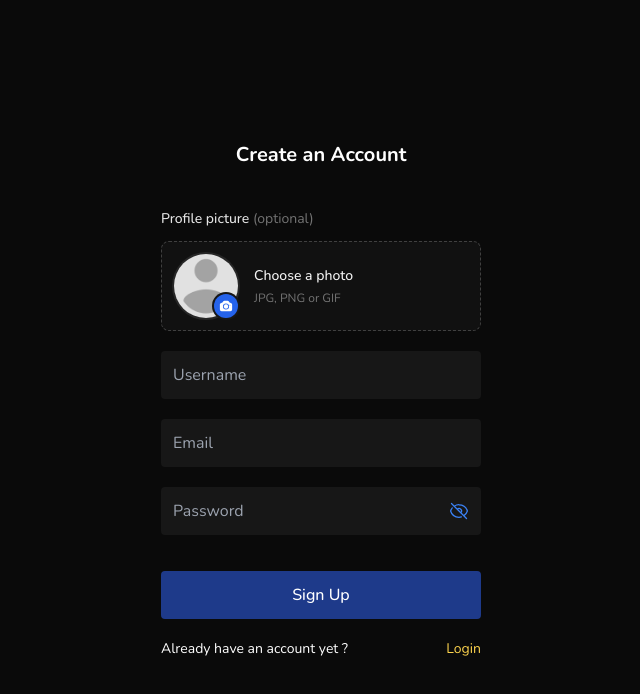
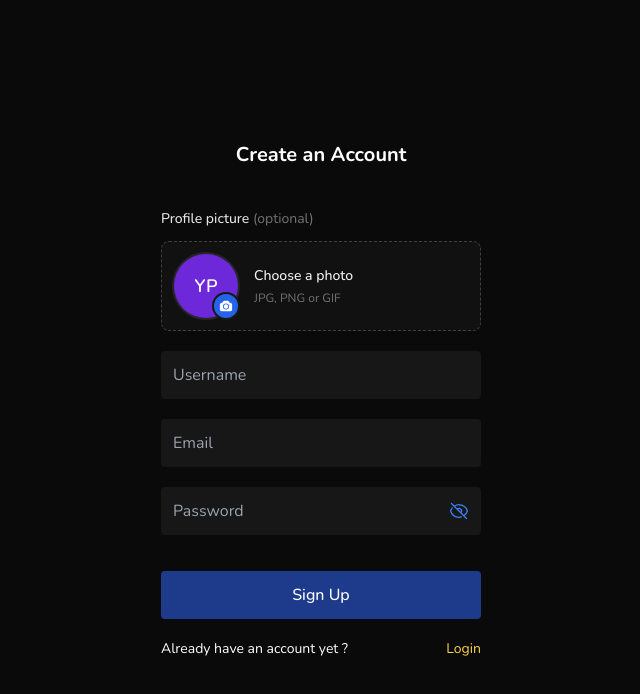
Before and after one commit to dot-enny/buzz, a React (Vite) app: page /auth/sign-up in a window 1280 px wide. Shown: the top 694 px of the page, without its empty margins (319-959 px from the left). Built offline with nearby package versions, Linux system fonts and the light colour scheme; no server answers.

Commit message:
fix(ui): fall back to initials for broken avatars

```diff
--- a/src/components/list/chatList/createGroup/CreateGroup.tsx
+++ b/src/components/list/chatList/createGroup/CreateGroup.tsx
@@ -8,6 +8,7 @@ import { db } from '../../../../lib/firebase'
 import { upload } from '../../../../lib/upload'
 import { toast } from 'react-toastify'
 import Tooltip from '../../../ui/Tooltip'
+import { Avatar } from '../../../ui/Avatar'
 
 interface CreateGroupProps {
   isOpen: boolean
@@ -266,11 +267,7 @@ export default function CreateGroup({ isOpen, setIsOpen }: CreateGroupProps) {
                         onClick={() => toggleUserSelection(user.id)}
                         className="flex items-center gap-3 p-3 hover:bg-neutral-800/50 rounded-lg cursor-pointer transition-colors mb-2"
                       >
-                        <img
-                          src={user.avatar || '/img/avatar-placeholder.png'}
-                          alt={user.username}
-                          className="w-10 h-10 rounded-full object-cover"
-                        />
+                        <Avatar src={user.avatar} name={user.username} size="sm" />
                         <div className="flex-1">
                           <h4 className="font-medium">{user.username}</h4>
                           <p className="text-sm text-neutral-500 line-clamp-1">{user.status}</p>
--- a/src/components/list/userInfo/EditInfo.tsx
+++ b/src/components/list/userInfo/EditInfo.tsx
@@ -8,6 +8,7 @@ import { FormEventHandler, useRef, useState } from 'react';
 import { useUserStore } from '../../../lib/userStore';
 import { Spinner } from '../../ui/Spinner';
 import { classNames } from '../../../utils/helpers';
+import { Avatar as UserAvatar } from '../../ui/Avatar';
 
 interface EditInfoProps {
     isOpen: boolean;
@@ -107,7 +108,7 @@ const DialogContent = ({ selectAvatar, avatar, handleSubmit, removeAvatar, isLoa
         <form className="flex flex-col gap-5" onSubmit={handleSubmit}>
             <div className="relative flex justify-center">
                 <label htmlFor="avatar" className="mx-auto relative cursor-pointer">
-                    <img src={avatar.url ? avatar.url : './img/avatar-placeholder.png' } alt="Profile Picture" className="size-20 rounded-full object-cover" />
+                    <UserAvatar src={avatar.url || null} name={currentUser.username} size="xl" className="!size-20" />
                     <div className="mix-blend-multiply hover:bg-gray-400 transition-all size-20 rounded-full grid place-items-center absolute top-0">
                         <CameraIcon className="size-5" />
                     </div>
--- a/src/components/list/userInfo/UserInfo.tsx
+++ b/src/components/list/userInfo/UserInfo.tsx
@@ -4,6 +4,7 @@ import Tooltip from "../../ui/Tooltip";
 import { useState } from "react";
 import EditInfo from "./EditInfo";
 import { ThemeToggle } from "../../ui/ThemeToggle";
+import { Avatar } from "../../ui/Avatar";
 
 export const UserInfo = () => {
 
@@ -13,7 +14,7 @@ export const UserInfo = () => {
   return (
     <div className="p-5 flex items-center justify-between">
       <div className="flex items-center gap-5">
-        <img src={currentUser.avatar || './img/avatar-placeholder.png'} alt="user" className="w-12 h-12 rounded-full object-cover" />
+        <Avatar src={currentUser.avatar} name={currentUser.username} size="md" />
         <span className="">
           <h2>{currentUser.username}</h2>
           <span className="text-xs text-gray-400 line-clamp-1">{currentUser.status}</span>
--- a/src/components/ui/Avatar.tsx
+++ b/src/components/ui/Avatar.tsx
@@ -1,5 +1,6 @@
 import { getAvatarColor, getInitials } from '../../utils/avatarHelpers';
 import { UserGroupIcon } from '@heroicons/react/24/solid';
+import { useEffect, useState } from 'react';
 
 interface AvatarProps {
   src?: string | null;
@@ -18,13 +19,19 @@ const sizeClasses = {
 
 export const Avatar = ({ src, name, size = 'md', className = '' }: AvatarProps) => {
   const sizeClass = sizeClasses[size];
+  const [imageFailed, setImageFailed] = useState(false);
 
-  if (src) {
+  useEffect(() => {
+    setImageFailed(false);
+  }, [src]);
+
+  if (src && !imageFailed) {
     return (
       <img
         src={src}
         alt={name}
         className={`${sizeClass} rounded-full object-cover ${className}`}
+        onError={() => setImageFailed(true)}
       />
     );
   }
@@ -44,13 +51,19 @@ export const Avatar = ({ src, name, size = 'md', className = '' }: AvatarProps)
 // For group chats without photos
 export const GroupAvatar = ({ src, name = 'Group', size = 'md', className = '' }: { src?: string | null; name?: string; size?: 'xs' | 'sm' | 'md' | 'lg' | 'xl'; className?: string }) => {
   const sizeClass = sizeClasses[size];
+  const [imageFailed, setImageFailed] = useState(false);
 
-  if (src) {
+  useEffect(() => {
+    setImageFailed(false);
+  }, [src]);
+
+  if (src && !imageFailed) {
     return (
       <img
         src={src}
         alt="Group"
         className={`${sizeClass} rounded-full object-cover ${className}`}
+        onError={() => setImageFailed(true)}
       />
     );
   }
--- a/src/pages/SignUp.tsx
+++ b/src/pages/SignUp.tsx
@@ -3,6 +3,7 @@ import { useSignup } from "../hooks/useSignup";
 import { Spinner } from "../components/ui/Spinner";
 import PasswordInput from "../components/ui/PasswordInput";
 import { CameraIcon } from "@heroicons/react/24/solid";
+import { Avatar } from "../components/ui/Avatar";
 
 export const SignUp = () => {
 
@@ -16,7 +17,7 @@ export const SignUp = () => {
 					<span className="text-sm font-medium text-neutral-200">Profile picture <span className="font-normal text-neutral-500">(optional)</span></span>
 					<label htmlFor="profile-picture" className="group flex items-center gap-4 cursor-pointer rounded-lg border border-dashed border-neutral-700 bg-neutral-900/60 p-3 transition-colors hover:border-blue-500 hover:bg-neutral-900">
 						<span className="relative shrink-0">
-							<img src={avatar.url || '/img/avatar-placeholder.png'} alt="" className="h-16 w-16 rounded-full object-cover ring-2 ring-neutral-800" />
+							<Avatar src={avatar.url} name="Your profile" size="lg" className="!size-16 ring-2 ring-neutral-800" />
 							<span className="absolute bottom-0 right-0 flex h-6 w-6 items-center justify-center rounded-full bg-blue-600 text-white ring-2 ring-neutral-900">
 								<CameraIcon className="h-3.5 w-3.5" aria-hidden="true" />
 							</span>
```
